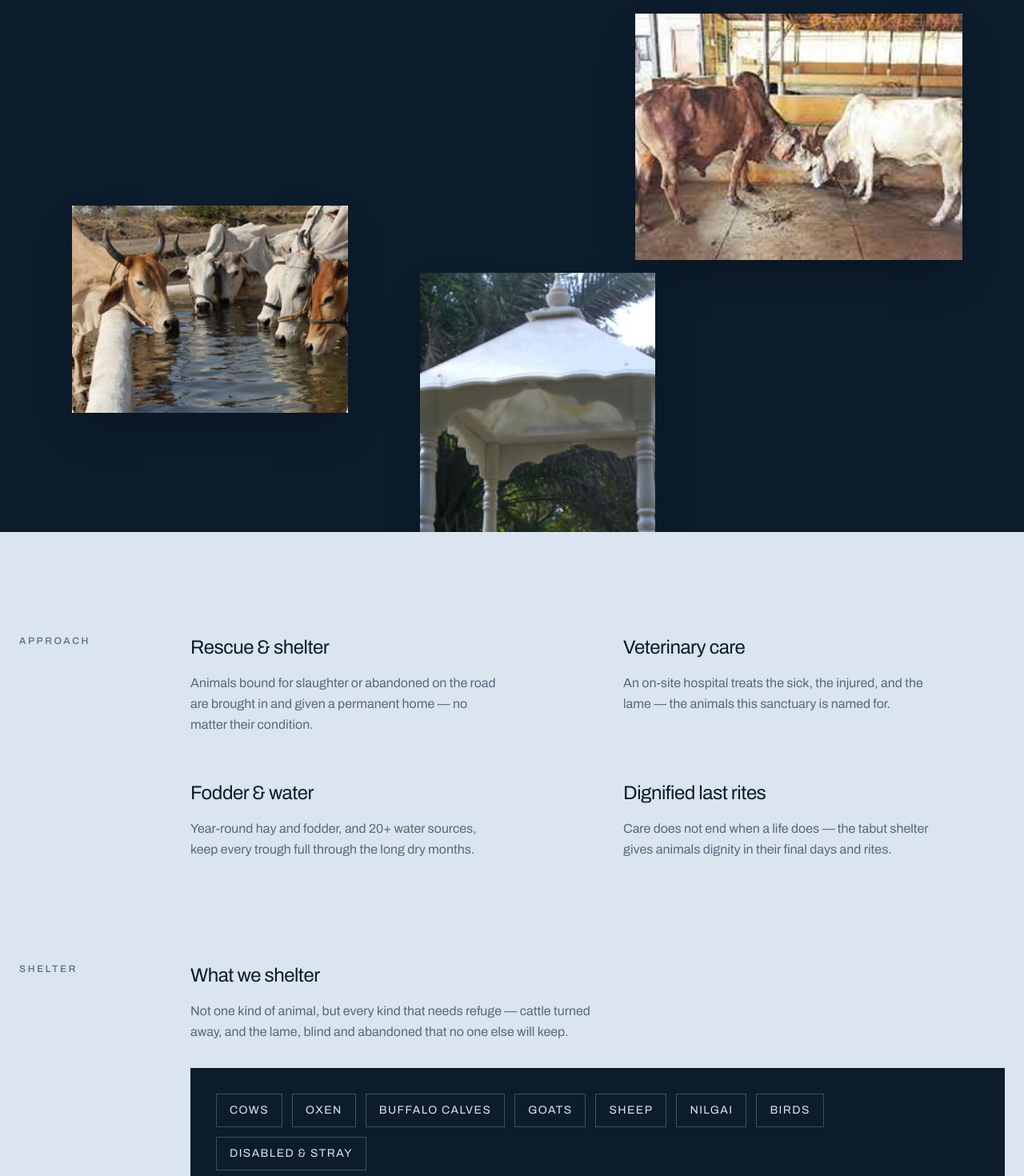
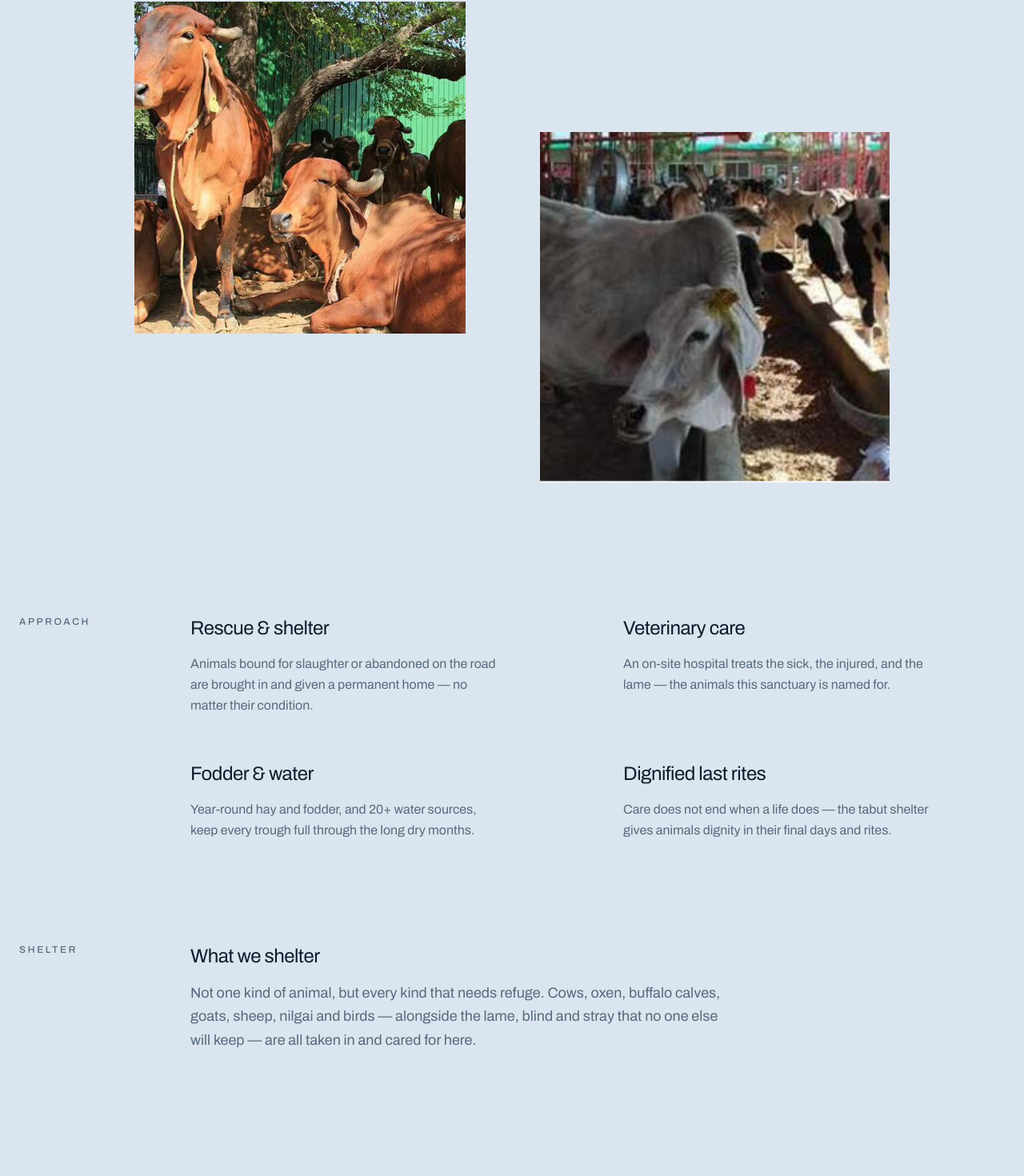
Before and after one commit to Viram-Tech/kuvalapanjrapole, a React (Vite) app: page / in a window 1280 px wide. Shown: the part 1446-2916 px from the top of the page at 80% size. Built offline with nearby package versions, Linux system fonts and the light colour scheme.

Commit message:
Overview collage: two offset squares on light bg; shelter as a paragraph

```diff
--- a/src/sections/Overview.jsx
+++ b/src/sections/Overview.jsx
@@ -1,7 +1,5 @@
 import { useLang } from '../i18n.jsx'
 import { STATS } from '../data/site.js'
-
-const SHELTERS = ['Cows', 'Oxen', 'Buffalo calves', 'Goats', 'Sheep', 'Nilgai', 'Birds', 'Disabled & stray']
 
 // Approach principles — a 2×2 grid of heading + description.
 const APPROACH = [
@@ -11,26 +9,25 @@ const APPROACH = [
   { t: 'Dignified last rites', d: 'Care does not end when a life does — the tabut shelter gives animals dignity in their final days and rites.' },
 ]
 
-// Scattered photo band shown between the intro and the approach (stays dark).
+// Two offset square photos on the page background.
 const COLLAGE = [
-  { src: '/images/xservices-img1.jpg', cls: 'right-[6%] top-[8%] w-[32%] aspect-[4/3]' },
-  { src: '/images/watertank.jpg', cls: 'left-[7%] top-[42%] w-[27%] aspect-[4/3]' },
-  { src: '/images/chabutra.jpg', cls: 'left-[41%] top-[54%] w-[23%] aspect-[3/4]' },
+  { src: '/images/xabout.jpg', cls: 'left-[9%] top-[6%] w-[36%] aspect-square' },
+  { src: '/images/home.jpg', cls: 'right-[9%] top-[30%] w-[38%] aspect-square' },
 ]
 
 function Collage() {
   return (
-    <div className="relative left-1/2 my-24 w-screen -translate-x-1/2 overflow-hidden bg-ink md:my-32">
-      {/* mobile — simple row */}
-      <div className="grid grid-cols-2 gap-3 px-5 py-14 md:hidden">
+    <div className="relative left-1/2 my-24 w-screen -translate-x-1/2 overflow-hidden md:my-32">
+      {/* mobile — stacked */}
+      <div className="grid grid-cols-1 gap-4 px-6 sm:grid-cols-2 md:hidden">
         {COLLAGE.map((im) => (
-          <img key={im.src} src={im.src} alt="" aria-hidden="true" className="h-40 w-full object-cover" />
+          <img key={im.src} src={im.src} alt="" aria-hidden="true" className="aspect-square w-full object-cover" />
         ))}
       </div>
-      {/* desktop — scattered */}
-      <div className="relative mx-auto hidden h-[88vh] max-w-7xl md:block">
+      {/* desktop — two offset squares */}
+      <div className="relative mx-auto hidden h-[85vh] max-w-6xl md:block">
         {COLLAGE.map((im) => (
-          <img key={im.src} src={im.src} alt="" aria-hidden="true" className={`absolute object-cover shadow-2xl ${im.cls}`} />
+          <img key={im.src} src={im.src} alt="" aria-hidden="true" className={`absolute object-cover ${im.cls}`} />
         ))}
       </div>
     </div>
@@ -59,7 +56,7 @@ export default function Overview() {
         </dl>
       </div>
 
-      {/* Scattered photo band */}
+      {/* Two offset square photos */}
       <Collage />
 
       <div className="mx-auto max-w-7xl px-4 sm:px-6">
@@ -76,25 +73,16 @@ export default function Overview() {
           </div>
         </div>
 
-        {/* What we shelter — heading + tag chips (dark panel) */}
-        <div className="mt-24 grid gap-x-14 gap-y-10 md:mt-32 md:grid-cols-[150px_1fr] md:gap-x-16">
+        {/* What we shelter — a paragraph */}
+        <div className="mt-24 grid gap-x-12 gap-y-6 md:mt-32 md:grid-cols-[150px_1fr] md:gap-x-16">
           <p className="eyebrow text-xs text-ink-2">Shelter</p>
-          <div>
+          <div className="max-w-2xl">
             <h3 className="font-display text-2xl tracking-tight text-ink">What we shelter</h3>
-            <p className="mt-4 max-w-lg leading-relaxed text-ink-2">
-              Not one kind of animal, but every kind that needs refuge — cattle turned away, and the lame, blind and
-              abandoned that no one else will keep.
+            <p className="mt-4 text-lg leading-relaxed text-ink-2">
+              Not one kind of animal, but every kind that needs refuge. Cows, oxen, buffalo calves, goats, sheep,
+              nilgai and birds — alongside the lame, blind and stray that no one else will keep — are all taken in and
+              cared for here.
             </p>
-            <div className="mt-8 flex flex-wrap gap-3 bg-ink p-8">
-              {SHELTERS.map((a) => (
-                <span
-                  key={a}
-                  className="border border-paper/25 px-4 py-2.5 text-sm uppercase tracking-[0.1em] text-paper transition-colors hover:border-paper/60"
-                >
-                  {a}
-                </span>
-              ))}
-            </div>
           </div>
         </div>
       </div>
```
